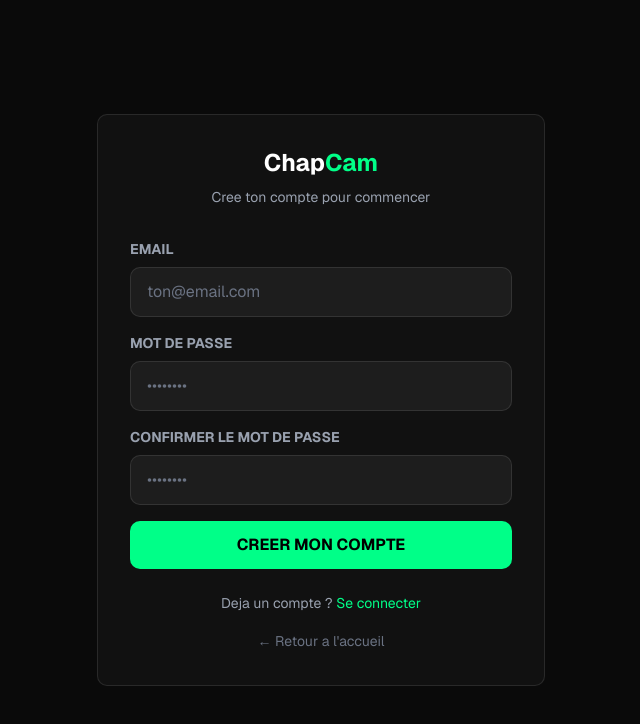
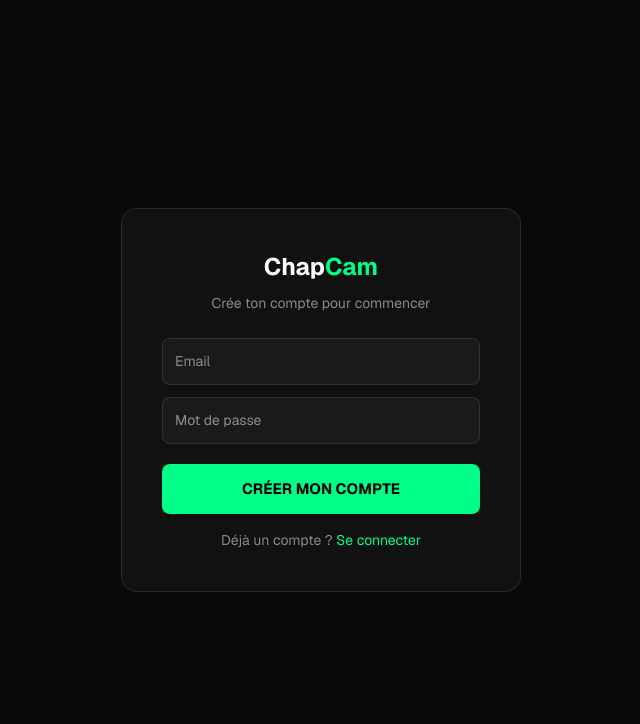
Before and after one commit to meryl225/chapcam-kz, a Next.js app: page /auth/sign-up in a window 1280 px wide. Shown: the top 724 px of the page, without its empty margins (319-959 px from the left). Built offline with nearby package versions, Linux system fonts and the light colour scheme.

Commit message:
Update page.tsx

```diff
--- a/app/auth/sign-up/page.tsx
+++ b/app/auth/sign-up/page.tsx
@@ -1,6 +1,4 @@
 'use client'
-
-import Link from 'next/link'
 import { useState } from 'react'
 import { useRouter } from 'next/navigation'
 import { createClient } from '@/lib/supabase/client'
@@ -8,174 +6,62 @@ import { createClient } from '@/lib/supabase/client'
 export default function SignUpPage() {
   const [email, setEmail] = useState('')
   const [password, setPassword] = useState('')
-  const [confirmPassword, setConfirmPassword] = useState('')
-  const [error, setError] = useState<string | null>(null)
   const [loading, setLoading] = useState(false)
-  const [success, setSuccess] = useState(false)
+  const [error, setError] = useState('')
+  const router = useRouter()
 
-  const handleSignUp = async (e: React.FormEvent) => {
-    e.preventDefault()
-    setError(null)
+  const handleSignUp = async () => {
     setLoading(true)
-
-    if (password !== confirmPassword) {
-      setError('Les mots de passe ne correspondent pas')
+    setError('')
+    const supabase = createClient()
+    const { error } = await supabase.auth.signUp({ email, password })
+    if (error) {
+      setError(error.message)
       setLoading(false)
       return
     }
-
-    if (password.length < 8) {
-      setError('Le mot de passe doit contenir au moins 8 caracteres')
-      setLoading(false)
-      return
-    }
-
-    try {
-      const supabase = createClient()
-
-      const { error: signUpError } = await supabase.auth.signUp({
-        email,
-        password,
-        options: {
-          emailRedirectTo: `${window.location.origin}/auth/callback`,
-        },
-      })
-
-      if (signUpError) {
-        setError(signUpError.message)
-        setLoading(false)
-        return
-      }
-
-      setSuccess(true)
-    } catch (err) {
-      setError('Une erreur est survenue')
-    } finally {
-      setLoading(false)
-    }
-  }
-
-  if (success) {
-    return (
-      <div className="flex min-h-screen items-center justify-center bg-[#0a0a0a] p-4">
-        <div className="w-full max-w-md rounded-lg border border-[#00ff88]/30 bg-[#111111] p-8 text-center">
-          <div className="mb-4 mx-auto w-16 h-16 rounded-full bg-[#00ff88]/10 flex items-center justify-center">
-            <svg className="w-8 h-8 text-[#00ff88]" fill="none" viewBox="0 0 24 24" stroke="currentColor">
-              <path strokeLinecap="round" strokeLinejoin="round" strokeWidth={2} d="M3 8l7.89 5.26a2 2 0 002.22 0L21 8M5 19h14a2 2 0 002-2V7a2 2 0 00-2-2H5a2 2 0 00-2 2v10a2 2 0 002 2z" />
-            </svg>
-          </div>
-          <h1 className="mb-2 text-xl font-bold text-white">Verifie ton email</h1>
-          <p className="mb-6 text-sm text-gray-400">
-            Un lien de confirmation a ete envoye a{' '}
-            <span className="text-[#00ff88] font-medium">{email}</span>
-          </p>
-          <p className="mb-6 text-xs text-gray-500">
-            Clique sur le lien dans l&apos;email pour activer ton compte
-          </p>
-          <Link
-            href="/auth/login"
-            className="inline-block px-6 py-2 rounded-lg bg-white/5 border border-white/10 text-sm text-white hover:bg-white/10 transition-colors"
-          >
-            Retour a la connexion
-          </Link>
-        </div>
-      </div>
-    )
+    router.push('/dashboard')
   }
 
   return (
-    <div className="flex min-h-screen items-center justify-center bg-[#0a0a0a] p-4">
-      <div className="w-full max-w-md rounded-lg border border-white/10 bg-[#111111] p-8">
-        <div className="mb-8 text-center">
-          <h1 className="text-2xl font-bold">
-            <span className="text-white">Chap</span>
-            <span className="text-[#00ff88]">Cam</span>
-          </h1>
-          <p className="mt-2 text-sm text-gray-400">
-            Cree ton compte pour commencer
-          </p>
-        </div>
-
+    <div style={{minHeight:'100vh',background:'#0a0a0a',display:'flex',alignItems:'center',justifyContent:'center'}}>
+      <div style={{background:'#111',padding:'40px',borderRadius:'16px',width:'100%',maxWidth:'400px',border:'1px solid rgba(255,255,255,0.1)'}}>
+        <h1 style={{color:'white',textAlign:'center',marginBottom:'8px',fontSize:'24px',fontWeight:'700'}}>
+          Chap<span style={{color:'#00ff88'}}>Cam</span>
+        </h1>
+        <p style={{color:'#888',textAlign:'center',marginBottom:'24px',fontSize:'14px'}}>
+          Crée ton compte pour commencer
+        </p>
         {error && (
-          <div className="mb-4 rounded-lg bg-red-500/10 border border-red-500/20 p-3 text-sm text-red-400">
+          <div style={{background:'rgba(239,68,68,0.1)',border:'1px solid #ef4444',color:'#ef4444',padding:'12px',borderRadius:'8px',marginBottom:'16px',fontSize:'14px'}}>
             {error}
           </div>
         )}
-
-        <form onSubmit={handleSignUp} className="space-y-4">
-          <div>
-            <label htmlFor="email" className="mb-2 block text-sm font-bold uppercase text-gray-400">
-              Email
-            </label>
-            <input
-              type="email"
-              id="email"
-              name="email"
-              value={email}
-              onChange={(e) => setEmail(e.target.value)}
-              placeholder="ton@email.com"
-              className="w-full rounded-lg border border-white/10 bg-white/5 px-4 py-3 text-white placeholder-gray-500 focus:border-[#00ff88] focus:outline-none"
-              required
-            />
-          </div>
-
-          <div>
-            <label htmlFor="password" className="mb-2 block text-sm font-bold uppercase text-gray-400">
-              Mot de passe
-            </label>
-            <input
-              type="password"
-              id="password"
-              name="password"
-              value={password}
-              onChange={(e) => setPassword(e.target.value)}
-              placeholder="••••••••"
-              className="w-full rounded-lg border border-white/10 bg-white/5 px-4 py-3 text-white placeholder-gray-500 focus:border-[#00ff88] focus:outline-none"
-              required
-              minLength={8}
-            />
-          </div>
-
-          <div>
-            <label htmlFor="confirmPassword" className="mb-2 block text-sm font-bold uppercase text-gray-400">
-              Confirmer le mot de passe
-            </label>
-            <input
-              type="password"
-              id="confirmPassword"
-              name="confirmPassword"
-              value={confirmPassword}
-              onChange={(e) => setConfirmPassword(e.target.value)}
-              placeholder="••••••••"
-              className="w-full rounded-lg border border-white/10 bg-white/5 px-4 py-3 text-white placeholder-gray-500 focus:border-[#00ff88] focus:outline-none"
-              required
-              minLength={8}
-            />
-          </div>
-
-          <button
-            type="submit"
-            disabled={loading}
-            className="w-full rounded-lg bg-[#00ff88] py-3 font-bold uppercase text-black transition-colors hover:bg-[#00cc6a] disabled:opacity-50 disabled:cursor-not-allowed"
-          >
-            {loading ? 'CREATION...' : 'CREER MON COMPTE'}
-          </button>
-        </form>
-
-        <div className="mt-6 text-center">
-          <p className="text-sm text-gray-400">
-            Deja un compte ?{' '}
-            <Link href="/auth/login" className="text-[#00ff88] hover:underline">
-              Se connecter
-            </Link>
-          </p>
-        </div>
-
-        <div className="mt-4 text-center">
-          <Link href="/" className="text-sm text-gray-500 hover:text-gray-400">
-            ← Retour a l&apos;accueil
-          </Link>
-        </div>
+        <input
+          type="email"
+          placeholder="Email"
+          value={email}
+          onChange={e => setEmail(e.target.value)}
+          style={{width:'100%',padding:'12px',background:'#1a1a1a',border:'1px solid rgba(255,255,255,0.1)',borderRadius:'8px',color:'white',marginBottom:'12px',fontSize:'14px',boxSizing:'border-box'}}
+        />
+        <input
+          type="password"
+          placeholder="Mot de passe"
+          value={password}
+          onChange={e => setPassword(e.target.value)}
+          style={{width:'100%',padding:'12px',background:'#1a1a1a',border:'1px solid rgba(255,255,255,0.1)',borderRadius:'8px',color:'white',marginBottom:'20px',fontSize:'14px',boxSizing:'border-box'}}
+        />
+        <button
+          onClick={handleSignUp}
+          disabled={loading || !email || !password}
+          style={{width:'100%',padding:'14px',background:'#00ff88',border:'none',borderRadius:'8px',color:'black',fontWeight:'700',fontSize:'15px',cursor:'pointer'}}
+        >
+          {loading ? 'Création...' : 'CRÉER MON COMPTE'}
+        </button>
+        <p style={{textAlign:'center',marginTop:'16px',color:'#888',fontSize:'14px'}}>
+          Déjà un compte ?{' '}
+          <a href="/auth/login" style={{color:'#00ff88'}}>Se connecter</a>
+        </p>
       </div>
     </div>
   )
```
